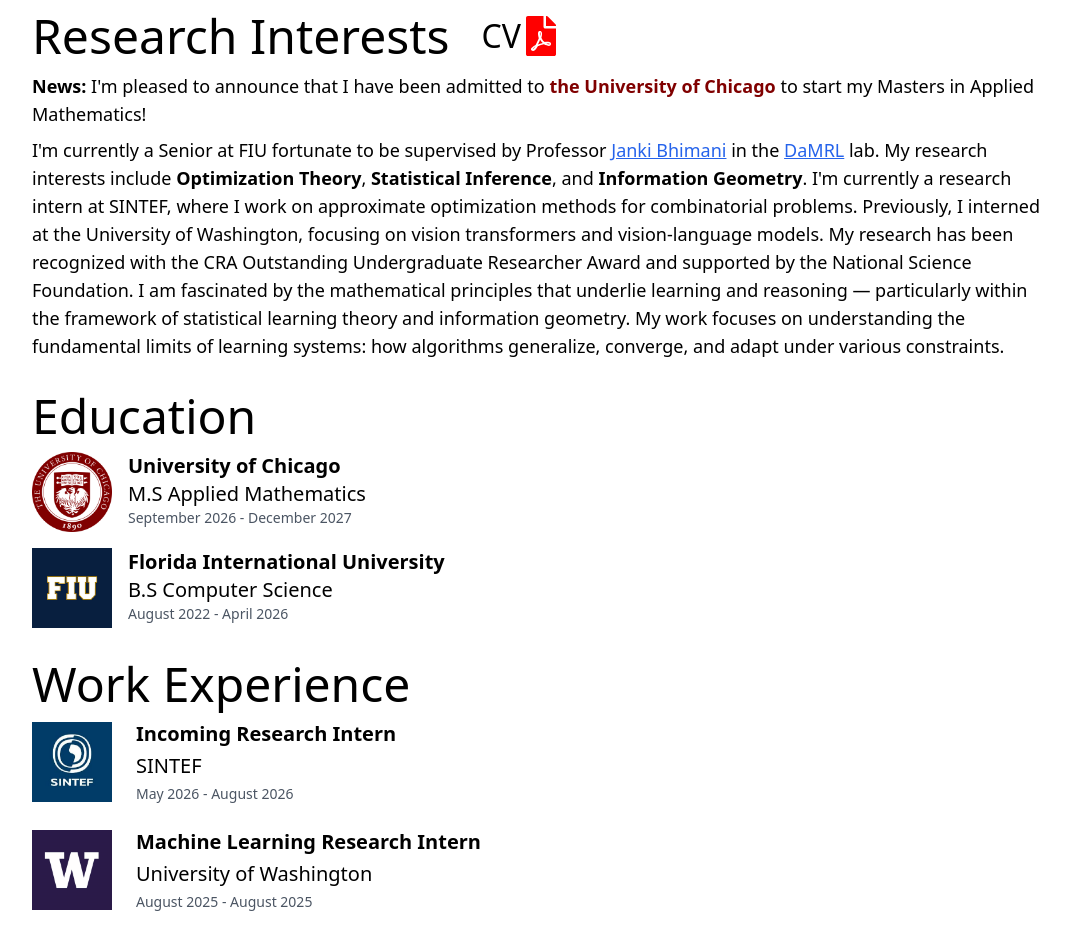
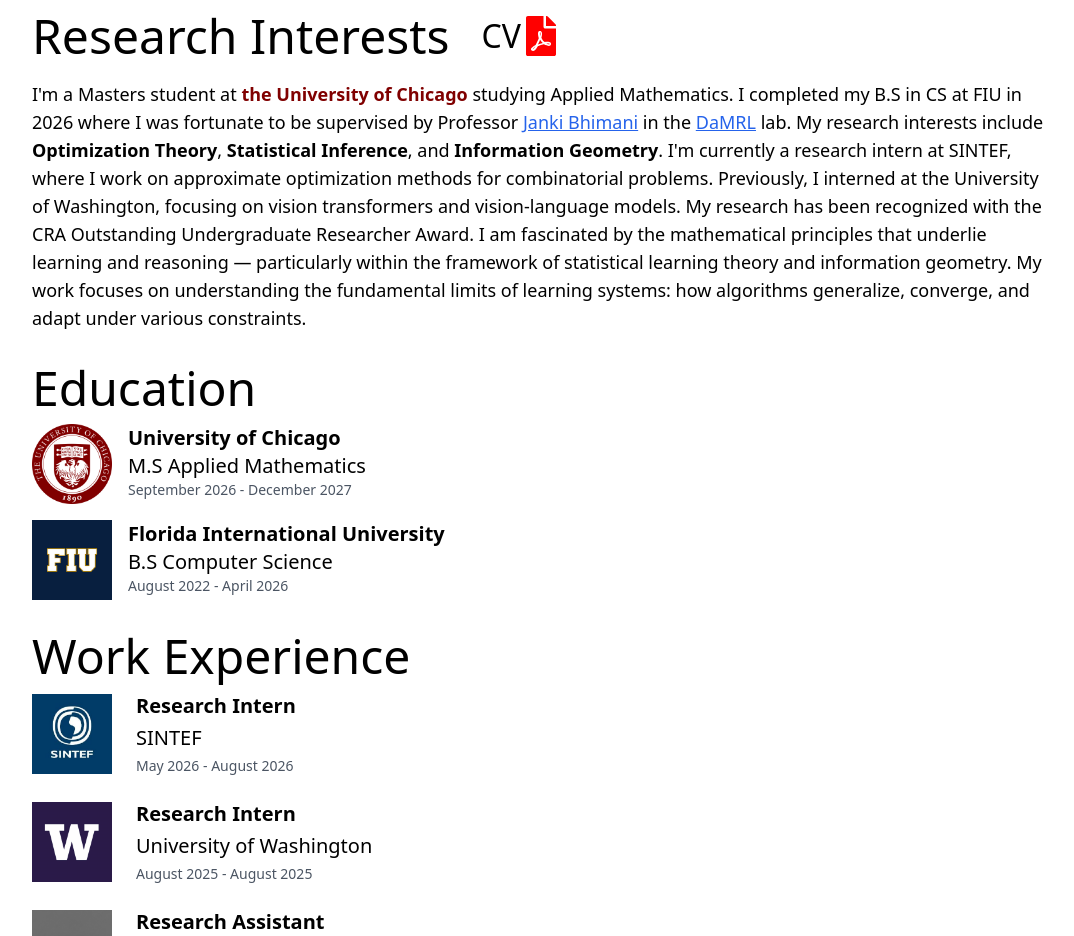
Before and after one commit to chriskverne/Portfolio-website, a Next.js app: page / in a window 1280 px wide. Shown: the part 320-1256 px from the top of the page, without its empty margins (96-1170 px from the left). Built offline with nearby package versions, Linux system fonts and the light colour scheme.

Commit message:
styling changes and updates

```diff
--- a/app/components/Research.js
+++ b/app/components/Research.js
@@ -16,14 +16,14 @@
       </div>
 
       <div className='w-4/5 text-sm md:text-lg'>
-  <p>
+  {/* <p>
     <strong>News:</strong> I&apos;m pleased to announce that I have been admitted to{' '}
     <strong style={{ color: '#800000' }}>the University of Chicago</strong>{' '}
     to start my Masters in Applied Mathematics!
-  </p>
+  </p> */}
 
   <p className='mt-2'>
-    I&apos;m currently a Senior at FIU fortunate to be supervised by Professor{' '}
+    I&apos;m a Masters student at <strong style={{ color: '#800000' }}>the University of Chicago</strong> studying Applied Mathematics. I completed my B.S in CS at FIU in 2026 where I was fortunate to be supervised by Professor{' '}
     <Link className='text-blue-600 underline' target='_blank' href={'https://www.cis.fiu.edu/faculty-staff/janki-bhimani/'}>
       Janki Bhimani
     </Link>{' '}
@@ -36,8 +36,7 @@
     approximate optimization methods for combinatorial problems. Previously, I
     interned at the University of Washington, focusing on vision
     transformers and vision-language models. My research has been recognized
-    with the CRA Outstanding Undergraduate Researcher Award and
-    supported by the National Science Foundation. I am fascinated by the mathematical principles that underlie learning and
+    with the CRA Outstanding Undergraduate Researcher Award. I am fascinated by the mathematical principles that underlie learning and
     reasoning — particularly within the framework of statistical learning
     theory and information geometry. My work focuses on understanding the fundamental
     limits of learning systems: how algorithms generalize, converge, and adapt
--- a/app/components/TypeWriter.js
+++ b/app/components/TypeWriter.js
@@ -2,19 +2,19 @@
 import Typewriter from 'typewriter-effect';
 
 const TypeWriter = () => {
-  const messages = ['Christopher Lukas Kverne', 'a CS and Math Student' ,'an ML & Statistics Researcher', 'a Dog and Hiking Lover :D'];
+  const messages = ['Christopher Lukas Kverne', 'an Applied Mathematics Student' ,'an ML & Statistics Researcher', 'a Dog and Hiking Lover :D'];
   const options = {
     strings: messages,
-    delay: 50, // The delay between each key when typing.
-    deleteSpeed: 30, // Speed to delete each character
+    delay: 40, // The delay between each key when typing.
+    deleteSpeed: 15, // Speed to delete each character
     loop: true,
     autoStart: true,
-    pauseFor: 1500, // Duration to pause after a message is written
+    pauseFor: 2500, // Duration to pause after a message is written
     cursor: '|',
   };
 
   return (
-    <div className='absolute left-10 top-1/2 transform -translate-y-1/2 text-[2rem] sm:text-[2.5rem] md:text-[3rem] lg:text-[3.5rem] xl:text-[4rem] font-black text-white' style={{ textShadow: '2px 2px 4px rgba(0, 0, 0, 0.5)' }}>
+    <div className='absolute left-10 top-1/2 transform -translate-y-1/2 text-[2rem] sm:text-[2.5rem] md:text-[3rem] lg:text-[3.5rem] xl:text-[4rem] text-white font-medium' style={{ textShadow: '2px 2px 4px rgba(0, 0, 0, 0.5)' }}>
       <p>Hi there, I am</p>
       <Typewriter options={options} />
     </div>
--- a/constants/constants.js
+++ b/constants/constants.js
@@ -66,7 +66,7 @@
   const experience2 = {
     company: 'DAMRL Laboratory',
     imgURL: '/daMRLLogo.png',
-    title: 'Undergraduate Research Assistant',
+    title: 'Research Assistant',
     startDate: 'November 2023',
     endDate: 'Present',
     subSections : [
@@ -141,7 +141,7 @@
 const sintef = {
     company: 'SINTEF',
     imgURL: '/sinteflogo.jpg',
-    title: 'Incoming Research Intern',
+    title: 'Research Intern',
     startDate: 'May 2026',
     endDate: 'August 2026',
 }
@@ -149,7 +149,7 @@
 const university_washington =  {
     company: 'University of Washington',
     imgURL: '/udublogo.png',
-    title: 'Machine Learning Research Intern',
+    title: 'Research Intern',
     startDate: 'August 2025',
     endDate: 'August 2025',
 }
```
